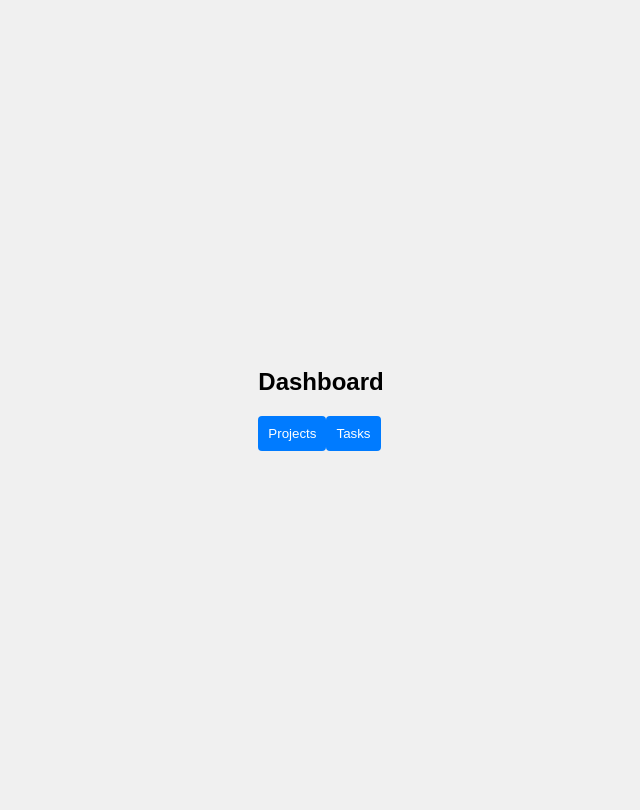
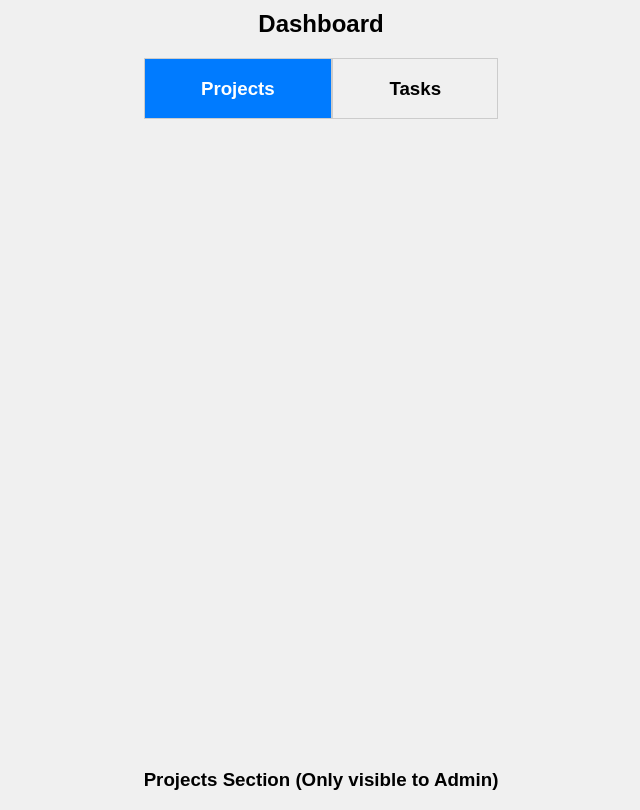
Before and after one commit to Saranshg17/project-management, a React (Create React App) app in the folder frontend/: page /dashboard in a window 1280 px wide. Shown: the whole page, without its empty margins (319-959 px from the left). Built offline with nearby package versions, Linux system fonts and the light colour scheme.

Commit message:
Designed Dashboard Tabs

```diff
--- a/frontend/src/Dashboard.js
+++ b/frontend/src/Dashboard.js
@@ -1,33 +1,116 @@
-// Dashboard.js
 import React, { useState } from 'react';
 
 const Dashboard = ({ userRole }) => {
   const [activeTab, setActiveTab] = useState('projects');
+  const [tasks, setTasks] = useState([]);
+  const [projects, setProjects] = useState([]);
 
+  // Function to fetch tasks from the backend
+  const fetchTasks = async () => {
+    try {
+      const response = await fetch('http://localhost:8000/api/v1/users/getall');
+      const data = await response.json();
+      console.log(data)
+      setTasks(data); // Assuming data is an array of tasks fetched from the backend
+    } catch (error) {
+      alert(`This section failed to load with error:${error}`)
+      console.error('Error fetching tasks:', error);
+    }
+  };
+
+  const fetchProjects = async () => {
+    try {
+      const response = await fetch('http://localhost:8000/api/v1/users/getproject'); // Assuming the backend endpoint is '/api/projects'
+      const data = await response.json();
+      setProjects(data); // Set the fetched projects in state
+    } catch (error) {
+      alert(`This section failed to load with error:${error}`)
+      console.error('Error fetching projects:', error);
+    }
+  };
+
+  // Function to handle tab change
   const handleTabChange = (tab) => {
     setActiveTab(tab);
+    if (tab === 'tasks') {
+      fetchTasks(); // Fetch tasks when the 'Tasks' tab is activated
+    }
+    if(tab === 'projects') {
+      fetchProjects();
+    }
   };
+
+  const ProjectCard = ({ projectName, projectId, projectDescription }) => (
+    <div className="project-card">
+      <h3>{projectName}</h3>
+      <p>{projectId}</p>
+      <p>{projectDescription}</p>
+    </div>
+  );
+
 
   return (
     <div>
       <h2>Dashboard</h2>
-      <div>
-        <button onClick={() => handleTabChange('projects')}>Projects</button>
-        <button onClick={() => handleTabChange('tasks')}>Tasks</button>
+      <div className="tabs-container">
+        <div
+          className={activeTab === 'projects' ? 'tab-box active' : 'tab-box'}
+          onClick={() => handleTabChange('projects')}
+        >
+          <h3>Projects</h3>
+        </div>
+        <div
+          className={activeTab === 'tasks' ? 'tab-box active' : 'tab-box'}
+          onClick={() => handleTabChange('tasks')}
+        >
+          <h3>Tasks</h3>
+        </div>
       </div>
-      <div>
-        {userRole === 'admin' && activeTab === 'projects' && (
+      <div style={{ marginTop: '20px' }}>
+        {activeTab === 'projects' && (
           <div>
             {/* Projects section */}
             <h3>Projects Section (Only visible to Admin)</h3>
-            {/* Display projects here */}
+            {projects.map(project => (
+              <ProjectCard
+                key={project._id} // Assuming each project has a unique identifier like _id
+                projectName={project.name}
+                projectId={project.id}
+                projectDescription={project.description}
+              />
+             ))}
           </div>
         )}
         {activeTab === 'tasks' && (
           <div>
             {/* Tasks section */}
             <h3>Tasks Section (Visible to Admin and Standard User)</h3>
-            {/* Display tasks here */}
+            {/* Render list of tasks */}
+            {tasks.map((task) => (
+              <div key={task.id} className="task">
+                <div className="task-header">
+                  <h3>{task.Name}</h3>
+                  <p>{task._id}</p>
+                </div>
+                <div className="task-body">
+                  <p>{task.Description}</p>
+                  <p>Project: {task.projectName}</p>
+                  <p>Key: {task.key}</p>
+                </div>
+                <div className="task-footer">
+                  <select>
+                    <option value="started">Started</option>
+                    <option value="in-progress">In Progress</option>
+                    <option value="done">Done</option>
+                  </select>
+                  <button>History</button>
+                  <div className="action-buttons">
+                    <button className="update-assignee">Update Assignee</button>
+                    <button className="add-custom">Add Custom</button>
+                  </div>
+                </div>
+              </div>
+            ))}
           </div>
         )}
       </div>
--- a/frontend/src/LoginPage.js
+++ b/frontend/src/LoginPage.js
@@ -20,6 +20,7 @@ const LoginPage = () => {
       // Redirect to a different page
       // window.location.href = '/dashboard'; // Redirect to dashboard after login
     } catch (error) {
+      alert(`Login failed with error: ${error.response.data}`)
       console.error('Login failed:', error.response.data);
       // Handle login error
     }
--- a/frontend/src/styles.css
+++ b/frontend/src/styles.css
@@ -69,3 +69,29 @@ button:hover {
 .link-text:hover {
   text-decoration: underline; /* Underline the text on hover to indicate it's clickable */
 }
+
+/* Container for tabs */
+.tabs-container {
+  display: flex; /* Use flexbox layout */
+  width: 100%; /* Take full width of parent container */
+  margin-bottom: 650px;
+  padding: 0; /* Remove default padding */
+}
+
+/* Tab boxes */
+.tab-box {
+  flex-grow: 1; /* Expand to fill the available space */
+  background-color: #f0f0f0;
+  border: 1px solid #ccc;
+  cursor: pointer;
+  display: flex;
+  justify-content: center;
+  align-items: center;
+  margin: 0; /* Remove default margin */
+  padding: 0; /* Remove default padding */
+}
+
+.tab-box.active {
+  background-color: #007bff;
+  color: #fff;
+}
```
Also changed, not shown: 2 other files (tests, documents, lock files or other folders).
